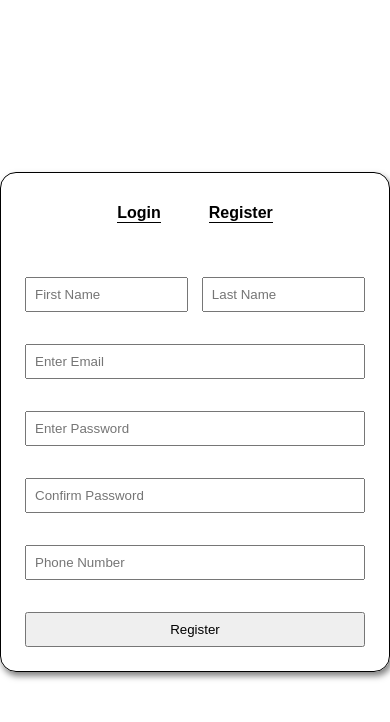
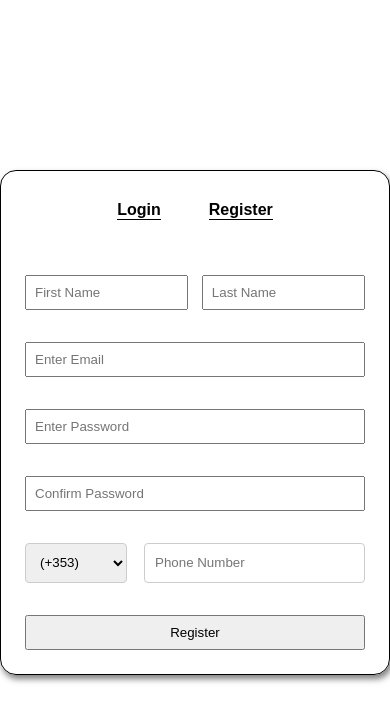
Before and after one commit to Unemployed-CS-Majors/RMS, a React (Create React App) app: page /auth in a window 390 px wide. Both pictures are taken after a click on the button "Register". Shown: the top 722 px of the page. Built offline with nearby package versions, Linux system fonts and the light colour scheme.

Commit message:
Number option field for phone number

```diff
--- a/src/components/Auth.js
+++ b/src/components/Auth.js
@@ -1,6 +1,7 @@
 import React, { useState } from "react";
 import "../Styles/Auth.css";
 import axios from "axios";
+import countryCodes from "./countryCodes";
 
 export default function Auth() {
     const [loginForm, setLoginForm] = useState(true);
@@ -10,6 +11,7 @@ export default function Auth() {
         email: '',
         password: '',
         confirmPassword: '',
+        countryCode: '+353',
         phoneNumber: ''
     });
 
@@ -46,6 +48,7 @@ export default function Auth() {
         }
 
         const url = '/app/auth/register';
+        const fullPhoneNumber = formData.countryCode + formData.phoneNumber;
 
         try {
             const response = await axios.post(url, {
@@ -53,7 +56,7 @@ export default function Auth() {
                 lastName: formData.lastName,
                 email: formData.email,
                 password: formData.password,
-                phoneNumber: formData.phoneNumber
+                phoneNumber: fullPhoneNumber
             }, {
                 headers: {
                     'Content-Type': 'application/json'
@@ -144,14 +147,50 @@ export default function Auth() {
                                     onChange={handleChange}
                                     required
                                 />
-                                <input
+                                 <div className="phone-container" style={{ display: 'flex', justifyContent: 'space-between' }}>
+                                    <select
+                                        name="countryCode"
+                                        value={formData.countryCode}
+                                        onChange={handleChange}
+                                        style={{
+                                            width: '30%',
+                                            padding: '10px',
+                                            height: '40px',
+                                            borderRadius: '4px',
+                                            border: '1px solid #ccc'
+                                        }}
+                                        required
+                                    >
+                                        {countryCodes.map((country) => (
+                                            <option key={country.code} value={country.code}>
+                                                ({country.code})
+                                            </option>
+                                        ))}
+                                    </select>
+                                    <input
+                                        type="text"
+                                        name="phoneNumber"
+                                        value={formData.phoneNumber}
+                                        placeholder="Phone Number"
+                                        onChange={handleChange}
+                                        style={{
+                                            width: '65%',
+                                            padding: '10px',
+                                            height: '40px', // Same height as the select field
+                                            borderRadius: '4px',
+                                            border: '1px solid #ccc'
+                                        }}
+                                        required
+                                    />
+                                </div>
+                                {/*<input
                                     type="text"
                                     name="phoneNumber"
                                     value={formData.phoneNumber}
                                     placeholder="Phone Number"
                                     onChange={handleChange}
                                     required
-                                />
+                                />*/}
                                 <button type="submit" className="submit-btn">Register</button>
                             </>
                         )}
```
